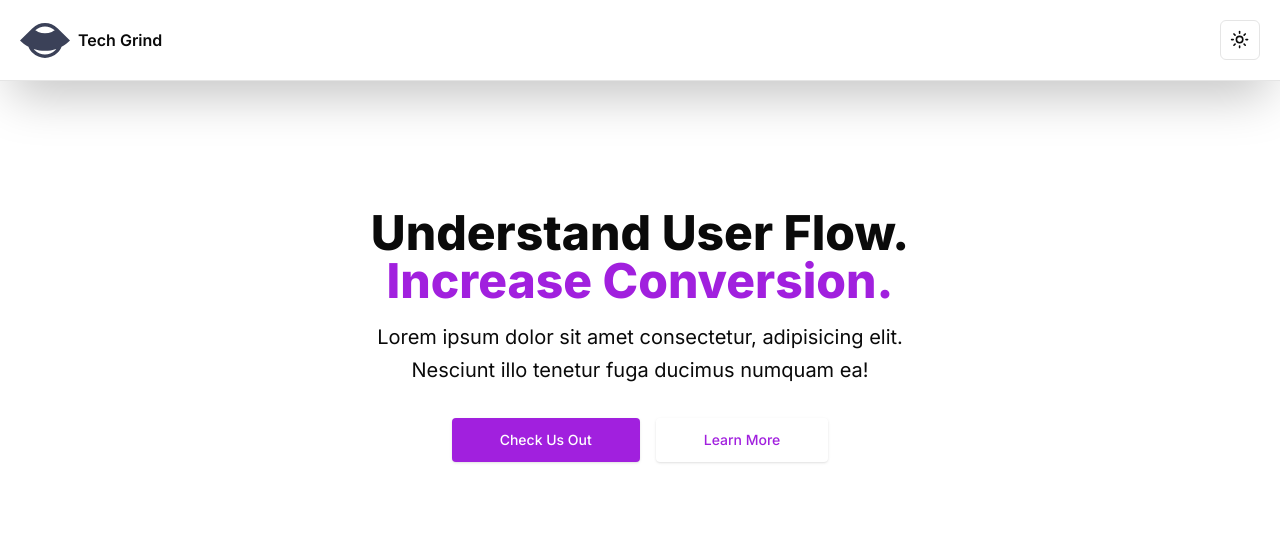
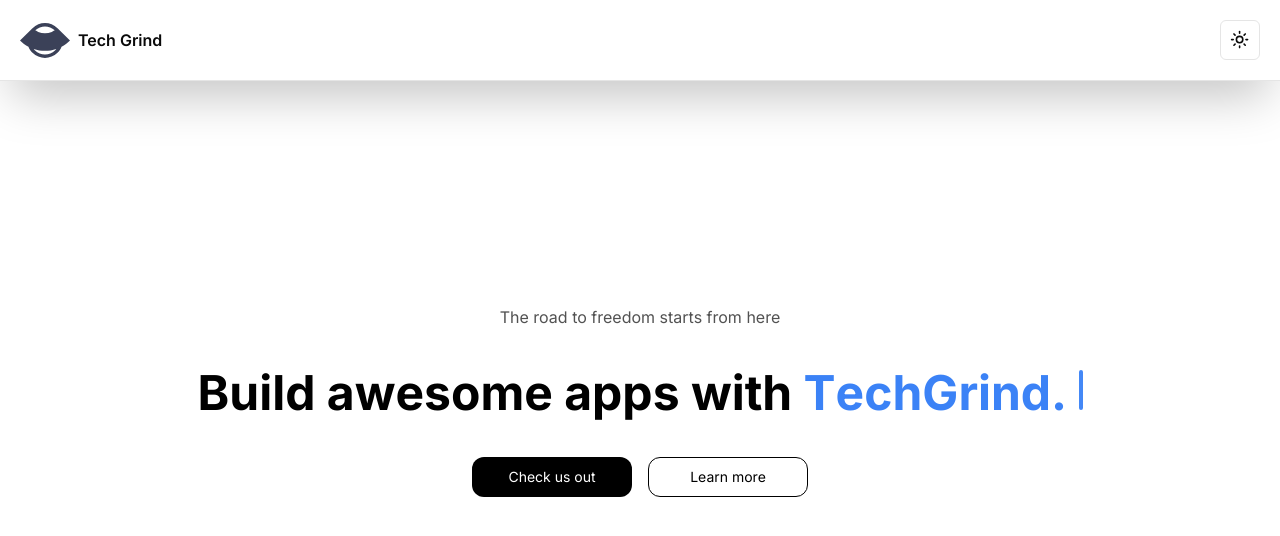
Before and after one commit to Iamtheusername112/Tech-Grind, a Next.js app: page / in a window 1280 px wide. Shown: the top 536 px of the page. Built offline with nearby package versions, Linux system fonts and the light colour scheme.

Commit message:
implemeting UI Aceternity

```diff
--- /dev/null
+++ b/Hooks/use-media-query.tsx
@@ -0,0 +1,19 @@
+import * as React from "react";
+
+export function useMediaQuery(query: string) {
+  const [value, setValue] = React.useState(false);
+
+  React.useEffect(() => {
+    function onChange(event: MediaQueryListEvent) {
+      setValue(event.matches);
+    }
+
+    const result = matchMedia(query);
+    result.addEventListener("change", onChange);
+    setValue(result.matches);
+
+    return () => result.removeEventListener("change", onChange);
+  }, [query]);
+
+  return value;
+}
--- a/app/_components/Header.tsx
+++ b/app/_components/Header.tsx
@@ -13,7 +13,6 @@
             <h1 className="justify-start">Tech Grind</h1>{" "}
           </Link>
         </div>
-
         <ModeToggle />
       </div>
     </div>
--- a/app/_components/HeroSection.tsx
+++ b/app/_components/HeroSection.tsx
@@ -1,40 +1,41 @@
+import { TypewriterEffect } from "@/components/ui/typewriter-effect";
+import Link from "next/link";
 import React from "react";
 
 function HeroSection() {
+  const words = [
+    {
+      text: "Build",
+    },
+    {
+      text: "awesome",
+    },
+    {
+      text: "apps",
+    },
+    {
+      text: "with",
+    },
+    {
+      text: "Tech Grind.",
+      className: "text-blue-500 dark:text-blue-500",
+    },
+  ];
   return (
-    <section>
-      <div className="mx-auto max-w-screen-xl px-4 py-32 lg:flex lg:h-screen">
-        <div className="mx-auto max-w-xl text-center">
-          <h1 className="text-3xl font-extrabold sm:text-5xl">
-            Understand User Flow.
-            <strong className="font-extrabold text-primary sm:block">
-              Increase Conversion.{" "}
-            </strong>
-          </h1>
-
-          <p className="mt-4 sm:text-xl/relaxed">
-            Lorem ipsum dolor sit amet consectetur, adipisicing elit. Nesciunt
-            illo tenetur fuga ducimus numquam ea!
-          </p>
-
-          <div className="mt-8 flex flex-wrap justify-center gap-4">
-            <a
-              className="block w-full rounded bg-primary px-12 py-3 text-sm font-medium text-white shadow hover:bg-purple-600 focus:outline-none focus:ring active:bg-red-500 sm:w-auto"
-              href="/check-us-out"
-            >
-              Check Us Out
-            </a>
-
-            <a
-              className="block w-full rounded px-12 py-3 text-sm font-medium text-primary shadow hover:text-purple-500 focus:outline-none focus:ring active:text-red-500 sm:w-auto"
-              href="#"
-            >
-              Learn More
-            </a>
-          </div>
-        </div>
+    <div className="flex flex-col items-center justify-center h-[40rem] ">
+      <p className="text-neutral-600 dark:text-neutral-200 text-base  mb-10">
+        The road to freedom starts from here
+      </p>
+      <TypewriterEffect words={words} />
+      <div className="flex flex-col md:flex-row space-y-4 md:space-y-0 space-x-0 md:space-x-4 mt-10">
+        <button className="w-40 h-10 rounded-xl bg-black border dark:border-white border-transparent text-white text-sm">
+          <Link href={"/check-us-out"}>Check us out</Link>
+        </button>
+        <button className="w-40 h-10 rounded-xl bg-white text-black border border-black  text-sm">
+          <Link href={"/"}>Learn more</Link>
+        </button>
       </div>
-    </section>
+    </div>
   );
 }
 
--- /dev/null
+++ b/components/hambuirger-menu-toggle.tsx
@@ -0,0 +1,39 @@
+import React from "react";
+("use client");
+import { Button } from "@/components/ui/button";
+import {
+  Drawer,
+  DrawerClose,
+  DrawerContent,
+  DrawerDescription,
+  DrawerFooter,
+  DrawerHeader,
+  DrawerTitle,
+  DrawerTrigger,
+} from "@/components/ui/drawer";
+import { useMediaQuery } from "@/Hooks/use-media-query";
+
+export const HambuirgerMenuToggle = () => {
+  const isDesktop = useMediaQuery("(min-width: 768px)");
+  return isDesktop ? (
+    <div>Desktop</div>
+  ) : (
+    <div>
+      <Drawer>
+        <DrawerTrigger>Open</DrawerTrigger>
+        <DrawerContent>
+          <DrawerHeader>
+            <DrawerTitle>Are you absolutely sure?</DrawerTitle>
+            <DrawerDescription>This action cannot be undone.</DrawerDescription>
+          </DrawerHeader>
+          <DrawerFooter>
+            <Button>Submit</Button>
+            <DrawerClose>
+              <Button variant="outline">Cancel</Button>
+            </DrawerClose>
+          </DrawerFooter>
+        </DrawerContent>
+      </Drawer>
+    </div>
+  );
+};
--- /dev/null
+++ b/components/ui/drawer.tsx
@@ -0,0 +1,118 @@
+"use client"
+
+import * as React from "react"
+import { Drawer as DrawerPrimitive } from "vaul"
+
+import { cn } from "@/lib/utils"
+
+const Drawer = ({
+  shouldScaleBackground = true,
+  ...props
+}: React.ComponentProps<typeof DrawerPrimitive.Root>) => (
+  <DrawerPrimitive.Root
+    shouldScaleBackground={shouldScaleBackground}
+    {...props}
+  />
+)
+Drawer.displayName = "Drawer"
+
+const DrawerTrigger = DrawerPrimitive.Trigger
+
+const DrawerPortal = DrawerPrimitive.Portal
+
+const DrawerClose = DrawerPrimitive.Close
+
+const DrawerOverlay = React.forwardRef<
+  React.ElementRef<typeof DrawerPrimitive.Overlay>,
+  React.ComponentPropsWithoutRef<typeof DrawerPrimitive.Overlay>
+>(({ className, ...props }, ref) => (
+  <DrawerPrimitive.Overlay
+    ref={ref}
+    className={cn("fixed inset-0 z-50 bg-black/80", className)}
+    {...props}
+  />
+))
+DrawerOverlay.displayName = DrawerPrimitive.Overlay.displayName
+
+const DrawerContent = React.forwardRef<
+  React.ElementRef<typeof DrawerPrimitive.Content>,
+  React.ComponentPropsWithoutRef<typeof DrawerPrimitive.Content>
+>(({ className, children, ...props }, ref) => (
+  <DrawerPortal>
+    <DrawerOverlay />
+    <DrawerPrimitive.Content
+      ref={ref}
+      className={cn(
+        "fixed inset-x-0 bottom-0 z-50 mt-24 flex h-auto flex-col rounded-t-[10px] border bg-background",
+        className
+      )}
+      {...props}
+    >
+      <div className="mx-auto mt-4 h-2 w-[100px] rounded-full bg-muted" />
+      {children}
+    </DrawerPrimitive.Content>
+  </DrawerPortal>
+))
+DrawerContent.displayName = "DrawerContent"
+
+const DrawerHeader = ({
+  className,
+  ...props
+}: React.HTMLAttributes<HTMLDivElement>) => (
+  <div
+    className={cn("grid gap-1.5 p-4 text-center sm:text-left", className)}
+    {...props}
+  />
+)
+DrawerHeader.displayName = "DrawerHeader"
+
+const DrawerFooter = ({
+  className,
+  ...props
+}: React.HTMLAttributes<HTMLDivElement>) => (
+  <div
+    className={cn("mt-auto flex flex-col gap-2 p-4", className)}
+    {...props}
+  />
+)
+DrawerFooter.displayName = "DrawerFooter"
+
+const DrawerTitle = React.forwardRef<
+  React.ElementRef<typeof DrawerPrimitive.Title>,
+  React.ComponentPropsWithoutRef<typeof DrawerPrimitive.Title>
+>(({ className, ...props }, ref) => (
+  <DrawerPrimitive.Title
+    ref={ref}
+    className={cn(
+      "text-lg font-semibold leading-none tracking-tight",
+      className
+    )}
+    {...props}
+  />
+))
+DrawerTitle.displayName = DrawerPrimitive.Title.displayName
+
+const DrawerDescription = React.forwardRef<
+  React.ElementRef<typeof DrawerPrimitive.Description>,
+  React.ComponentPropsWithoutRef<typeof DrawerPrimitive.Description>
+>(({ className, ...props }, ref) => (
+  <DrawerPrimitive.Description
+    ref={ref}
+    className={cn("text-sm text-muted-foreground", className)}
+    {...props}
+  />
+))
+DrawerDescription.displayName = DrawerPrimitive.Description.displayName
+
+export {
+  Drawer,
+  DrawerPortal,
+  DrawerOverlay,
+  DrawerTrigger,
+  DrawerClose,
+  DrawerContent,
+  DrawerHeader,
+  DrawerFooter,
+  DrawerTitle,
+  DrawerDescription,
+}
--- /dev/null
+++ b/components/ui/typewriter-effect.tsx
@@ -0,0 +1,187 @@
+"use client";
+
+import { cn } from "@/lib/utils";
+import { motion, stagger, useAnimate, useInView } from "framer-motion";
+import { useEffect } from "react";
+
+export const TypewriterEffect = ({
+  words,
+  className,
+  cursorClassName,
+}: {
+  words: {
+    text: string;
+    className?: string;
+  }[];
+  className?: string;
+  cursorClassName?: string;
+}) => {
+  // split text inside of words into array of characters
+  const wordsArray = words.map((word) => {
+    return {
+      ...word,
+      text: word.text.split(""),
+    };
+  });
+
+  const [scope, animate] = useAnimate();
+  const isInView = useInView(scope);
+  useEffect(() => {
+    if (isInView) {
+      animate(
+        "span",
+        {
+          display: "inline-block",
+          opacity: 1,
+          width: "fit-content",
+        },
+        {
+          duration: 0.3,
+          delay: stagger(0.1),
+          ease: "easeInOut",
+        }
+      );
+    }
+  }, [isInView]);
+
+  const renderWords = () => {
+    return (
+      <motion.div ref={scope} className="inline">
+        {wordsArray.map((word, idx) => {
+          return (
+            <div key={`word-${idx}`} className="inline-block">
+              {word.text.map((char, index) => (
+                <motion.span
+                  initial={{}}
+                  key={`char-${index}`}
+                  className={cn(
+                    `dark:text-white text-black opacity-0 hidden`,
+                    word.className
+                  )}
+                >
+                  {char}
+                </motion.span>
+              ))}
+              &nbsp;
+            </div>
+          );
+        })}
+      </motion.div>
+    );
+  };
+  return (
+    <div
+      className={cn(
+        "text-base sm:text-xl md:text-3xl lg:text-5xl font-bold text-center",
+        className
+      )}
+    >
+      {renderWords()}
+      <motion.span
+        initial={{
+          opacity: 0,
+        }}
+        animate={{
+          opacity: 1,
+        }}
+        transition={{
+          duration: 0.8,
+          repeat: Infinity,
+          repeatType: "reverse",
+        }}
+        className={cn(
+          "inline-block rounded-sm w-[4px] h-4 md:h-6 lg:h-10 bg-blue-500",
+          cursorClassName
+        )}
+      ></motion.span>
+    </div>
+  );
+};
+
+export const TypewriterEffectSmooth = ({
+  words,
+  className,
+  cursorClassName,
+}: {
+  words: {
+    text: string;
+    className?: string;
+  }[];
+  className?: string;
+  cursorClassName?: string;
+}) => {
+  // split text inside of words into array of characters
+  const wordsArray = words.map((word) => {
+    return {
+      ...word,
+      text: word.text.split(""),
+    };
+  });
+  const renderWords = () => {
+    return (
+      <div>
+        {wordsArray.map((word, idx) => {
+          return (
+            <div key={`word-${idx}`} className="inline-block">
+              {word.text.map((char, index) => (
+                <span
+                  key={`char-${index}`}
+                  className={cn(`dark:text-white text-black `, word.className)}
+                >
+                  {char}
+                </span>
+              ))}
+              &nbsp;
+            </div>
+          );
+        })}
+      </div>
+    );
+  };
+
+  return (
+    <div className={cn("flex space-x-1 my-6", className)}>
+      <motion.div
+        className="overflow-hidden pb-2"
+        initial={{
+          width: "0%",
+        }}
+        whileInView={{
+          width: "fit-content",
+        }}
+        transition={{
+          duration: 2,
+          ease: "linear",
+          delay: 1,
+        }}
+      >
+        <div
+          className="text-xs sm:text-base md:text-xl lg:text:3xl xl:text-5xl font-bold"
+          style={{
+            whiteSpace: "nowrap",
+          }}
+        >
+          {renderWords()}{" "}
+        </div>{" "}
+      </motion.div>
+      <motion.span
+        initial={{
+          opacity: 0,
+        }}
+        animate={{
+          opacity: 1,
+        }}
+        transition={{
+          duration: 0.8,
+
+          repeat: Infinity,
+          repeatType: "reverse",
+        }}
+        className={cn(
+          "block rounded-sm w-[4px]  h-4 sm:h-6 xl:h-12 bg-blue-500",
+          cursorClassName
+        )}
+      ></motion.span>
+    </div>
+  );
+};
--- a/package.json
+++ b/package.json
@@ -10,21 +10,23 @@
   },
   "dependencies": {
     "@hookform/resolvers": "^3.6.0",
-    "@radix-ui/react-dialog": "^1.0.5",
+    "@radix-ui/react-dialog": "^1.1.1",
     "@radix-ui/react-dropdown-menu": "^2.0.6",
     "@radix-ui/react-label": "^2.0.2",
     "@radix-ui/react-select": "^2.0.0",
     "@radix-ui/react-slot": "^1.0.2",
     "class-variance-authority": "^0.7.0",
     "clsx": "^2.1.1",
+    "framer-motion": "^11.3.19",
     "lucide-react": "^0.395.0",
     "next": "14.2.4",
     "next-themes": "^0.3.0",
     "react": "^18",
     "react-dom": "^18",
     "react-hook-form": "^7.51.5",
-    "tailwind-merge": "^2.3.0",
+    "tailwind-merge": "^2.4.0",
     "tailwindcss-animate": "^1.0.7",
+    "vaul": "^0.9.1",
     "zod": "^3.23.8"
   },
   "devDependencies": {
```
Also changed, not shown: 1 other file (tests, documents, lock files or other folders).
